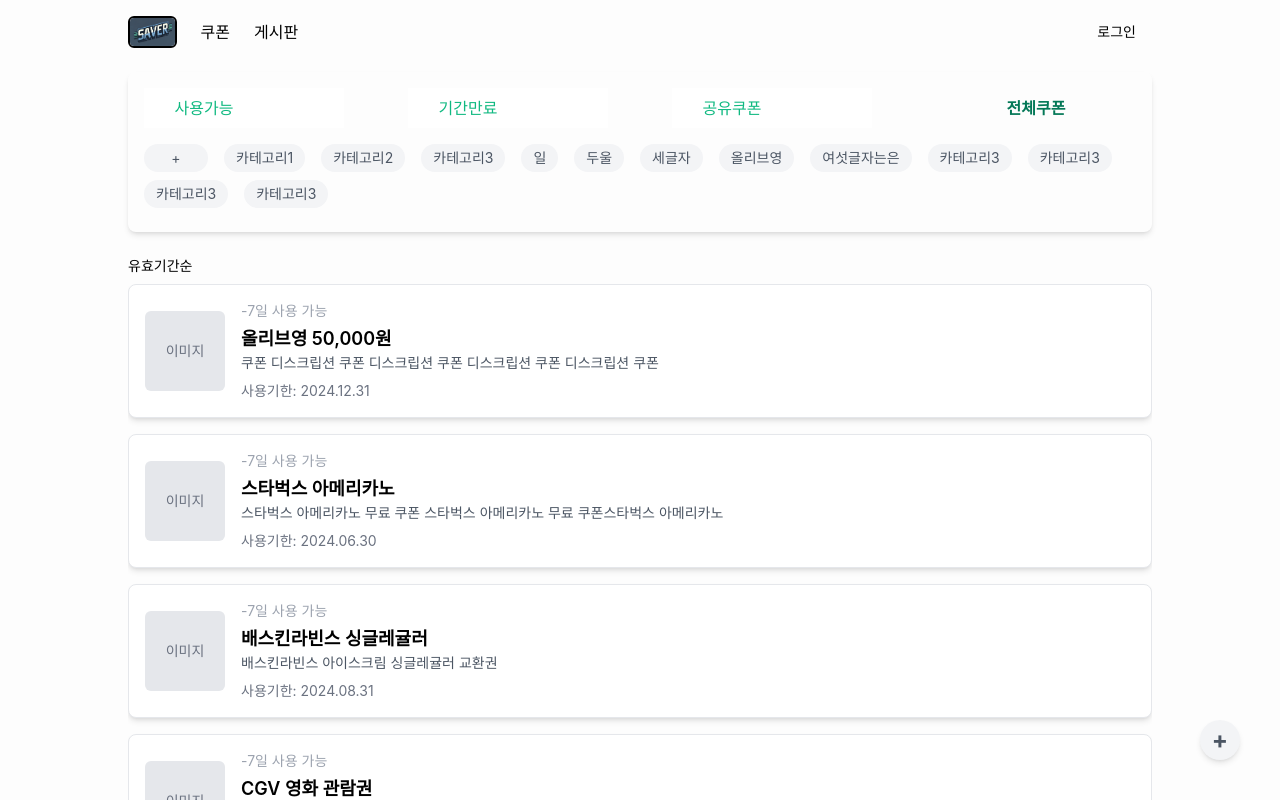
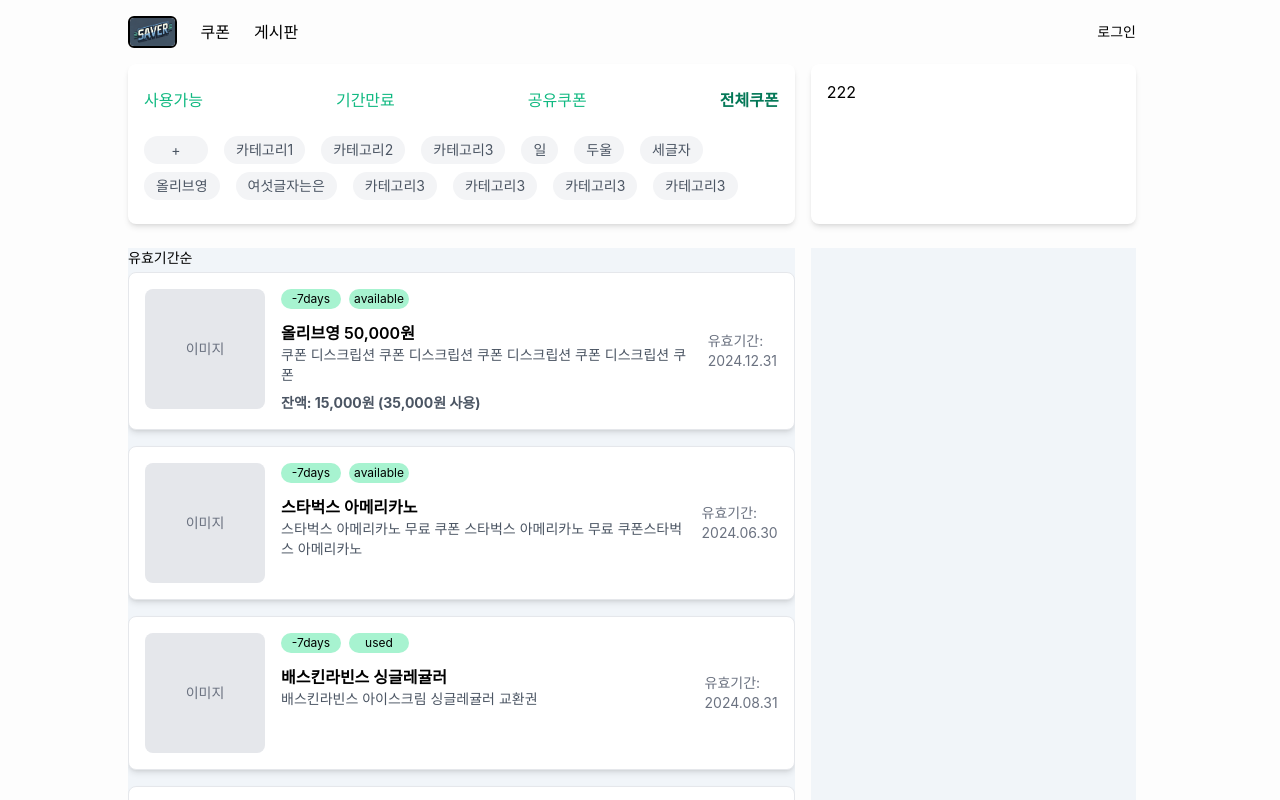
Before and after one commit to LimJ2023/GDT, a React (Vite) app in the folder CLIENT/: page / in a window 1280 px wide. Shown: the top 800 px of the page. Built offline with nearby package versions, Linux system fonts and the light colour scheme; no server answers.

Commit message:
[update] 1 디테일모달창 css업데이트, 2 home 그리드 섹션분할 (디테일모달창 반응형 진행중)

```diff
--- a/CLIENT/src/components/CouponCard.jsx
+++ b/CLIENT/src/components/CouponCard.jsx
@@ -1,28 +1,70 @@
 import React from "react";
 import CouponDetail from "./coupon/CouponDetail";
 import { useState } from "react";
+import { Badge } from "@mui/material";
 const CouponCard = ({ coupon }) => {
   const [isDetailModalOpen, setIsDetailModalOpen] = useState(false);
   const floatDetailModal = () => {
+    if (window.innerWidth >= 768) {
+      setSelectedCoupon(coupon);
+    } else {
+      setIsDetailModalOpen(true);
+    }
     setIsDetailModalOpen(!isDetailModalOpen);
   };
+
   return (
     <>
-      <div className="flex items-center p-4 border rounded-lg shadow-md bg-white cursor-pointer" onClick={floatDetailModal}>
-        {/* 이미지 */}
-        <div className="w-20 h-20 bg-gray-200 flex items-center justify-center rounded-md overflow-hidden">{coupon.imageSrc ? <img src={coupon.imageSrc} alt={coupon.title} className="object-cover w-full h-full" /> : <span className="text-gray-500 text-sm">이미지</span>}</div>
+      {/* <div className="flex items-center p-4 border rounded-lg shadow-md bg-white cursor-pointer" onClick={floatDetailModal}> */}
+      {/* 이미지 */}
+      {/* <div className="w-20 h-20 bg-gray-200 flex items-center justify-center rounded-md overflow-hidden">{coupon.imageSrc ? <img src={coupon.imageSrc} alt={coupon.title} className="object-cover w-full h-full" /> : <span className="text-gray-500 text-sm">이미지</span>}</div> */}
 
-        {/* 텍스트 정보 */}
-        <div className="ml-4 flex flex-col justify-between flex-1">
+      {/* 텍스트 정보 */}
+      {/* <div className="ml-4 flex flex-col justify-between flex-1">
           <div>
-            <p className="text-sm text-gray-400 mb-1">-7일 사용 가능</p>
-            <p className="text-lg font-semibold">{coupon.title}</p>
+            <div className="flex space-x-2 pb-2">
+              <span className="badge">{"-7days"}</span>
+              <span className="badge">{"사용가능"}</span>
+            </div> */}
+      {/* <p className="text-sm text-gray-400 mb-1">-7일 사용 가능</p> */}
+      {/* <p className="text- font-semibold">{coupon.title}</p>
             <p className="text-sm text-gray-600">{coupon.description}</p>
           </div>
           <p className="text-sm text-gray-500 mt-2">사용기한: {coupon.expiryDate}</p>
         </div>
       </div>
-      {isDetailModalOpen && <CouponDetail setIsDetailModalOpen={setIsDetailModalOpen} coupon={coupon} />}
+      {isDetailModalOpen && <CouponDetail setIsDetailModalOpen={setIsDetailModalOpen} coupon={coupon} />} */}
+      {/* //////////////////////////////////////////////////////////////////////////////////////// */}
+
+      <div className="grid grid-cols-[120px_auto_70px] gap-4 p-4 border rounded-lg shadow-md bg-white cursor-pointer " onClick={floatDetailModal}>
+        {/* 이미지 컬럼 */}
+        <div className="h-[120px] flex items-center justify-center bg-gray-200 rounded-lg overflow-hidden">{coupon.imageSrc ? <img src={coupon.imageSrc} alt={coupon.title} className="object-cover w-full h-full" /> : <span className="text-gray-500 text-sm">이미지</span>}</div>
+
+        {/* 텍스트 정보 컬럼 (왼쪽 정렬) */}
+        <div className="flex items-top justify-start">
+          <div>
+            <div className="flex space-x-2 pb-3">
+              <span className="badge">{"-7days"}</span>
+              <span className="badge">{coupon.status}</span>
+            </div>
+            <div className="flex flex-col space-y-2">
+              <div>
+                <p className="text-base font-semibold">{coupon.title}</p>
+                <p className="text-sm text-gray-600">{coupon.description}</p>
+              </div>
+              {coupon.remain && coupon.used && <p className="text-sm text-gray-600 font-bold">{`잔액: ${coupon.remain}원 (${coupon.used}원 사용)`}</p>}
+            </div>
+            <p className="text-sm text-gray-500 sm:hidden"> 유효기간: {coupon.expiryDate}</p>
+          </div>
+        </div>
+
+        {/* 세 번째 (오른쪽 정렬) */}
+        <div className="hidden sm:flex items-center justify-end">
+          <p className="text-sm text-gray-500"> 유효기간: {coupon.expiryDate}</p>
+        </div>
+      </div>
+      {/* 모달 */}
+      {isDetailModalOpen && <CouponDetail setIsDetailModalOpen={setIsDetailModalOpen} coupon={coupon} isMdView={false} />}
     </>
   );
 };
--- a/CLIENT/src/pages/Home.jsx
+++ b/CLIENT/src/pages/Home.jsx
@@ -4,10 +4,15 @@
 import AddCoupon from "../components/coupon/AddCoupon";
 import CouponCategory from "../components/CouponCategory";
 import axios from "axios";
+import AddCouponModal from "../components/coupon/AddCouponModal";
+import CouponDetail from "../components/coupon/CouponDetail";
 function Home({ coupons }) {
   const [filteredCoupons, setFilteredCoupons] = useState(coupons);
   const [category, setCategory] = useState(["카테고리1", "카테고리2", "카테고리3", "일", "두울", "세글자", "올리브영", "여섯글자는은", "카테고리3", "카테고리3", "카테고리3", "카테고리3"]);
   const [selectedFilter, setSelectedFilter] = useState("all");
+  const [selectedCoupon, setSelectedCoupon] = useState(null); //클릭된 쿠폰 데이터 (hm)
+  const [isDetailModalOpen, setIsDetailModalOpen] = useState(false); // 모달 열림 상태 (hm)
+
   const handleCategoryClick = (item) => {
     console.log("선택된 카테고리", item);
     // setCategory(item);
@@ -31,6 +36,7 @@
       alert("카테고리를 입력해주세요.");
       return;
     }
+
     const isCategoryExist = category.includes(input);
     if (isCategoryExist) {
       alert("이미 존재하는 카테고리입니다.");
@@ -56,9 +62,28 @@
     });
     setCategory(response.data);
   };
+
+  //추가-hm
+  const handleCouponClick = (coupon) => {
+    console.log("Clicked coupon:", coupon); // 클릭한 쿠폰 데이터 확인
+    if (window.innerWidth >= 768) {
+      // md 이상: 4section에 표시
+      setSelectedCoupon(coupon);
+    } else {
+      // md 이하: 모달로 표시
+      setSelectedCoupon(coupon);
+      setIsDetailModalOpen(true);
+    }
+  };
+
+  useEffect(() => {
+    console.log("Selected Coupon updated:", selectedCoupon); // 상태 업데이트 확인
+  }, [selectedCoupon]);
+
   return (
     <div>
       <div>
+        {/* <AddCouponForDesk /> */}
         {/* nav header로 이동 */}
         {/* <nav className="flex justify-center mb-2">
           <Link to="/board" className="w-1/2">
@@ -68,33 +93,33 @@
             <div className="flex justify-center items-center  h-10 bg-gray-100 hover:bg-gray-300 rounded-md">쿠폰</div>
           </Link>
         </nav> */}
-
-        <div className=" border-white rounded-lg shadow-md my-6 p-4">
+        <div className="grid grid-cols-1 md:grid-cols-[2fr_1fr]">
+          <div className="1 bg-white border-white rounded-lg shadow-md mb-6 mr-4 p-4">
             <div className="flex justify-between items-center mb-4 ">
               <button
                 onClick={() => showFilteredCoupons("available")}
-              className={`w-[200px] h-10 pr-20
+                className={` h-10
               ${selectedFilter === "available" ? " text-emerald-700 font-bold" : "bg-white text-emerald-500 hover:"}`}
               >
                 사용가능
               </button>
               <button
                 onClick={() => showFilteredCoupons("expired")}
-              className={`w-[200px] h-10 pr-20
+                className={` h-10
               ${selectedFilter === "expired" ? " text-emerald-700 font-bold" : "bg-white  text-emerald-500 hover:"}`}
               >
                 기간만료
               </button>
               <button
                 onClick={() => showFilteredCoupons("shared")}
-              className={`w-[200px] h-10 pr-20
+                className={` h-10
               ${selectedFilter === "shared" ? " text-emerald-700 font-bold" : "bg-white  text-emerald-500 hover:"}`}
               >
                 공유쿠폰
               </button>
               <button
                 onClick={() => showFilteredCoupons("all")}
-              className={` w-[200px] h-10
+                className={`  h-10
               ${selectedFilter === "all" ? " text-emerald-700 font-bold " : "bg-white  text-emerald-500 hover:"}`}
               >
                 전체쿠폰
@@ -105,24 +130,25 @@
               <CouponCategory category={category} handleCategoryClick={handleCategoryClick} addCategory={addCategory} />
             </div>
           </div>
+          <div className="2 bg-white border-white rounded-lg shadow-md mb-6 p-4 mr-4">
+            <div>222</div>
+          </div>
 
-        <>
-          <p className="mb-2 text-sm">유효기간순</p>
-        </>
-
-        {/* <div className="flex justify-center items-center w-1/2 h-10 bg-gray-100 hover:bg-gray-300 rounded-md">
-          <Link to="/coupon">쿠폰</Link>
-        </div> */}
-
-        <div className=" space-y-4 h-screen overflow-y-auto">
+          <div className="3section bg-slate-100 mr-4">
+            <p className=" mb-1 text-sm">유효기간순</p>
+            <div className=" space-y-4 h-screen overflow-auto no-scrollbar ">
               {filteredCoupons.length === 0 && <div>쿠폰이 없습니다.</div>}
               {filteredCoupons.map((coupon) => (
                 <CouponCard key={coupon.id} coupon={coupon} />
               ))}
             </div>
-        <AddCoupon />
-        {/* <AddCoupon2 /> */}
           </div>
+          <div className="4section hidden md:block bg-slate-100 pt-6 mr-4">{selectedCoupon && <CouponDetail setIsDetailModalOpen={setIsDetailModalOpen} coupon={selectedCoupon} isMdView={true} />}</div>
+        </div>
+      </div>
+
+      {/* 모바일 모달 */}
+      {isDetailModalOpen && <CouponDetail setIsDetailModalOpen={setIsDetailModalOpen} coupon={selectedCoupon} isMdView={false} />}
     </div>
   );
 }
```
Also changed, not shown: CLIENT/src/components/coupon/CouponDetail.jsx (+34 -22 lines). Lines whose indentation alone changed are shown as unchanged.
